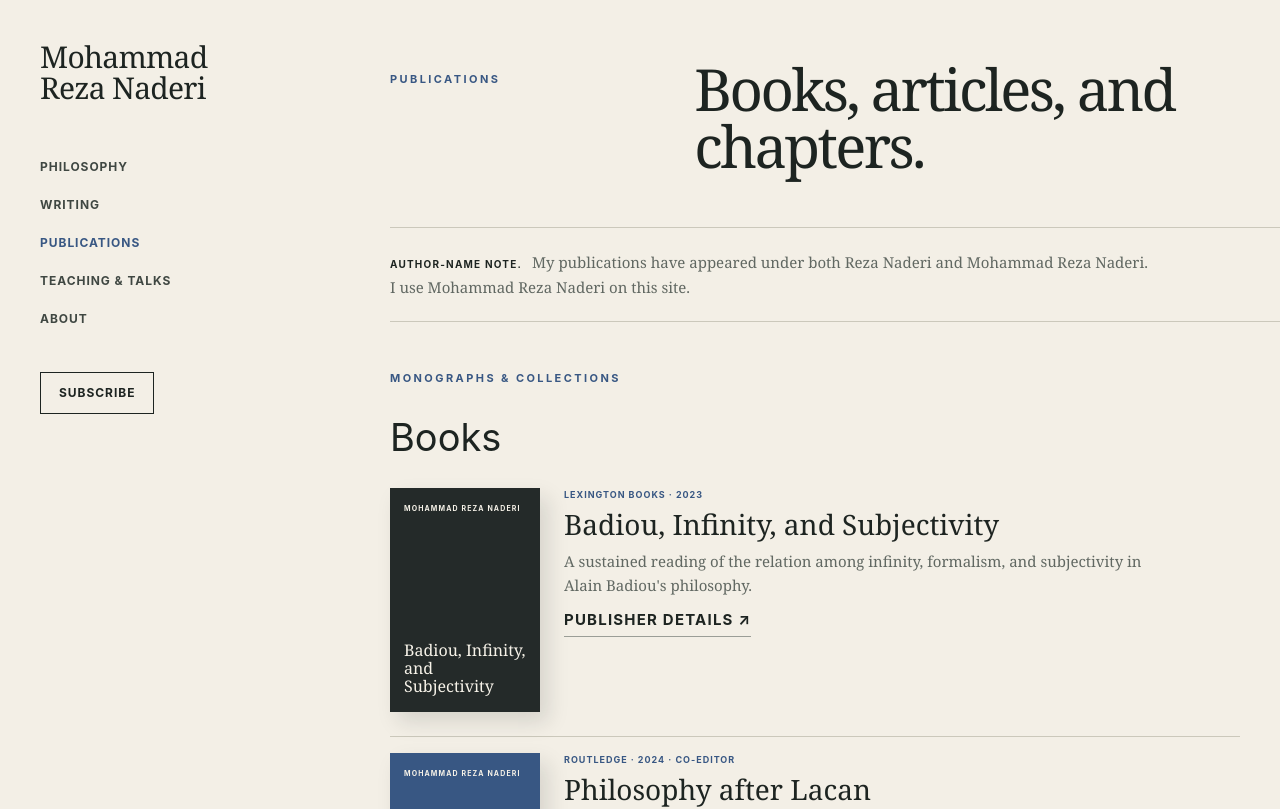
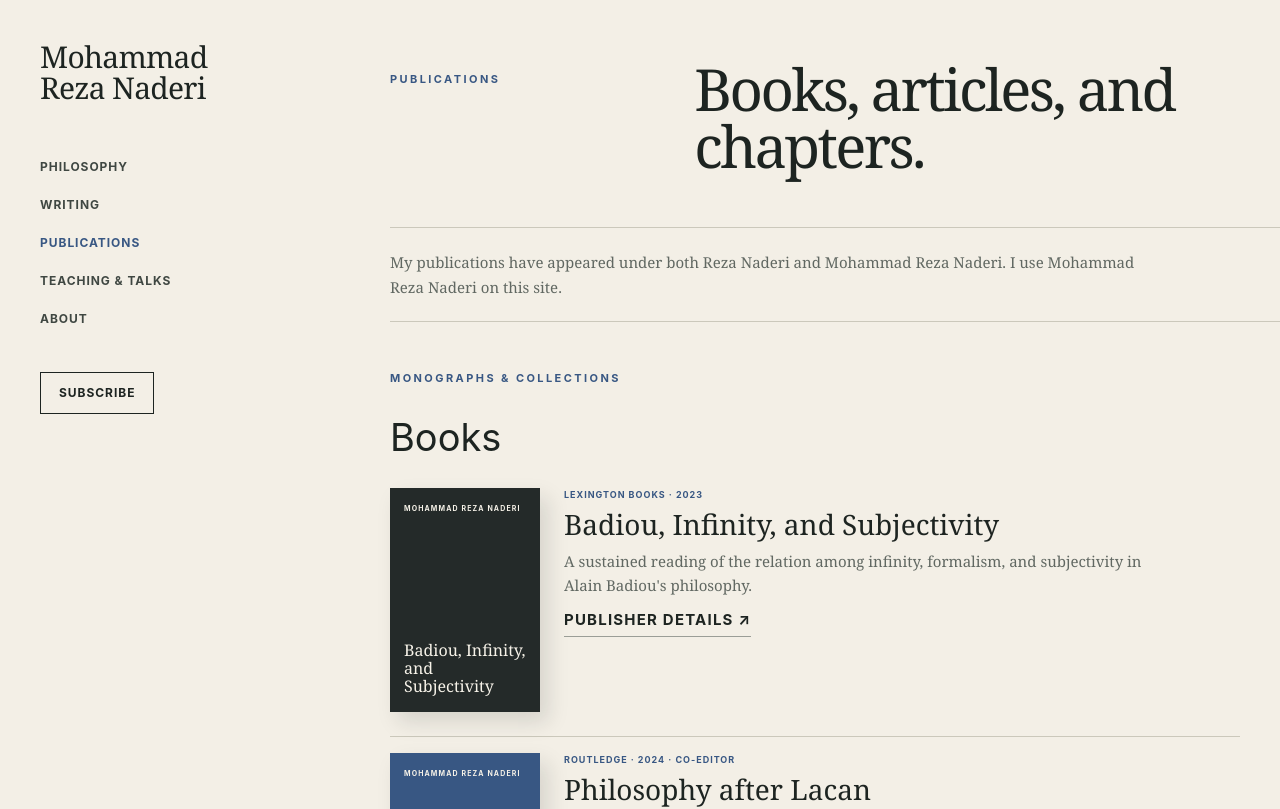
Before and after one commit to mohammad-naderi/mrnaderi.org, a Next.js app: page /publications in a window 1280 px wide. Shown: the top 809 px of the page. Built offline with nearby package versions, Linux system fonts and the light colour scheme.

Commit message:
Simplify Publications description

```diff
--- a/app/publications/page.tsx
+++ b/app/publications/page.tsx
@@ -78,9 +78,8 @@ export default function PublicationsPage() {
 
         <section className="page-description shell">
           <p>
-            <strong>Author-name note.</strong> My publications have appeared
-            under both Reza Naderi and Mohammad Reza Naderi. I use Mohammad
-            Reza Naderi on this site.
+            My publications have appeared under both Reza Naderi and Mohammad
+            Reza Naderi. I use Mohammad Reza Naderi on this site.
           </p>
         </section>
 
```
